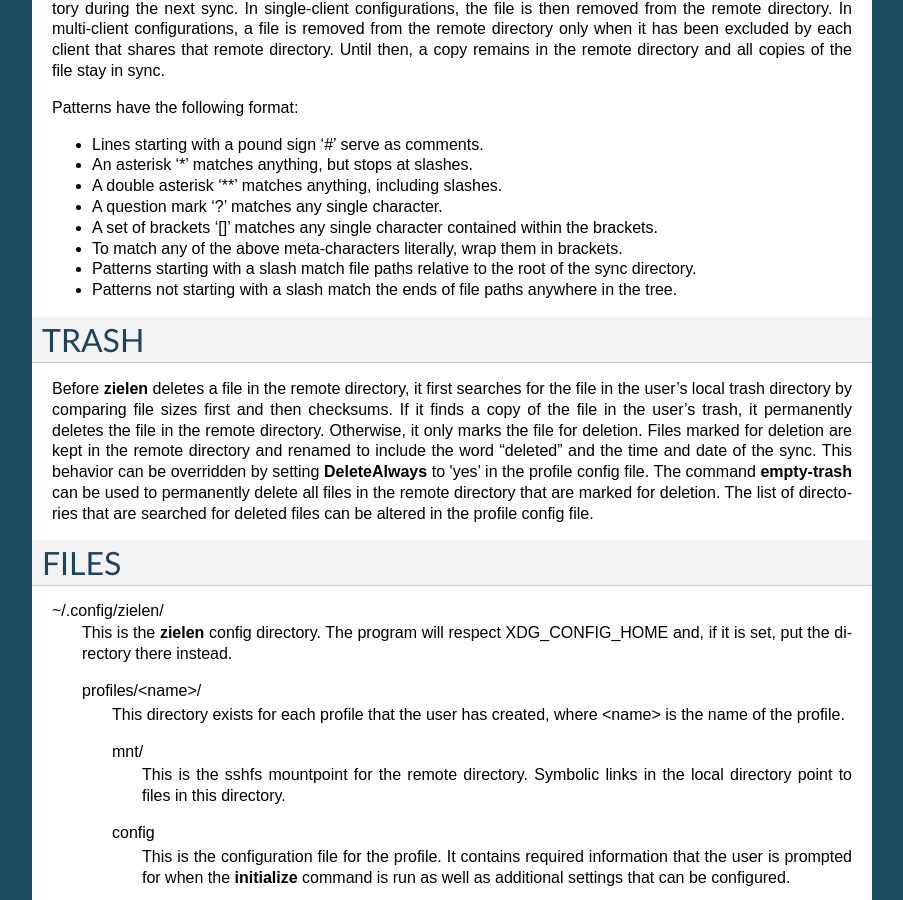
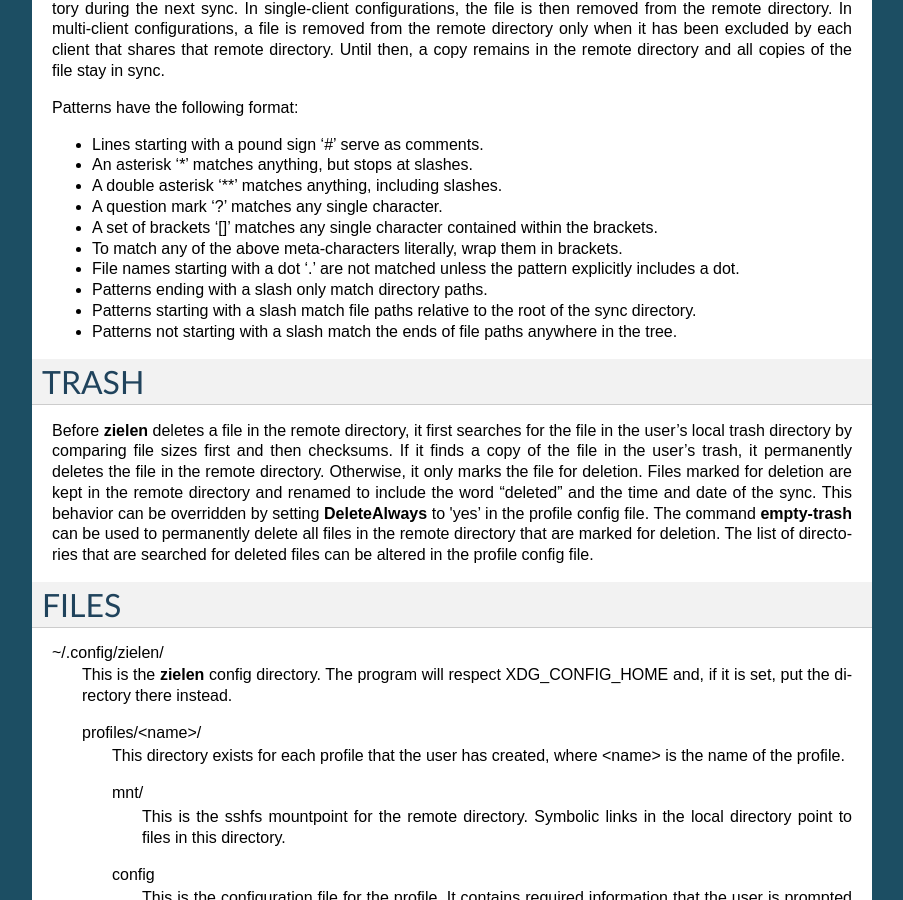
Before and after one commit to lostatc/retain-sync, a Sphinx documentation site: the page built from docs/zielen.1.rst, in a window 1280 px wide and 900 px high, scrolled down 2881 px. Shown: the whole window, without its empty margins (198-1101 px from the left). Built offline with Sphinx 7.4.7, drawn with Linux system fonts in a browser that asks for light colours.

Commit message:
Update documentation on exclude patterns

```diff
--- a/docs/zielen.1.rst
+++ b/docs/zielen.1.rst
@@ -181,6 +181,9 @@
 * A set of brackets '[]' matches any single character contained within the
   brackets.
 * To match any of the above meta-characters literally, wrap them in brackets.
+* File names starting with a dot '.' are not matched unless the pattern
+  explicitly includes a dot.
+* Patterns ending with a slash only match directory paths.
 * Patterns starting with a slash match file paths relative to the root of the
   sync directory.
 * Patterns not starting with a slash match the ends of file paths anywhere in
```
